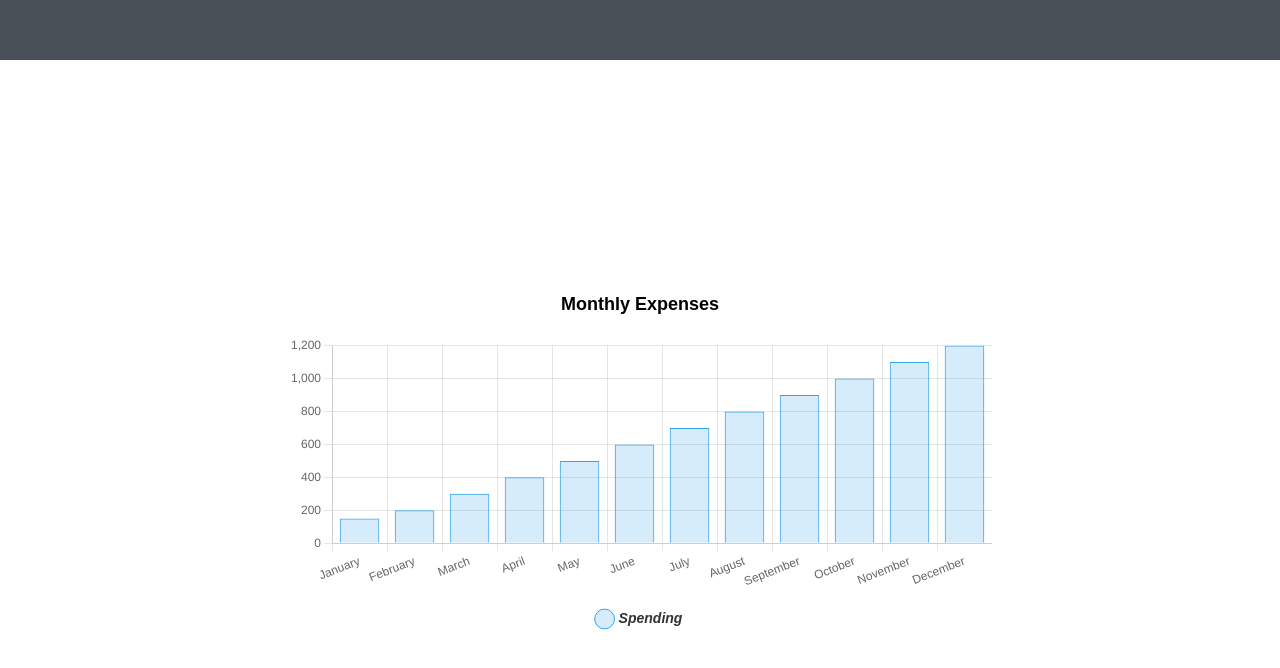
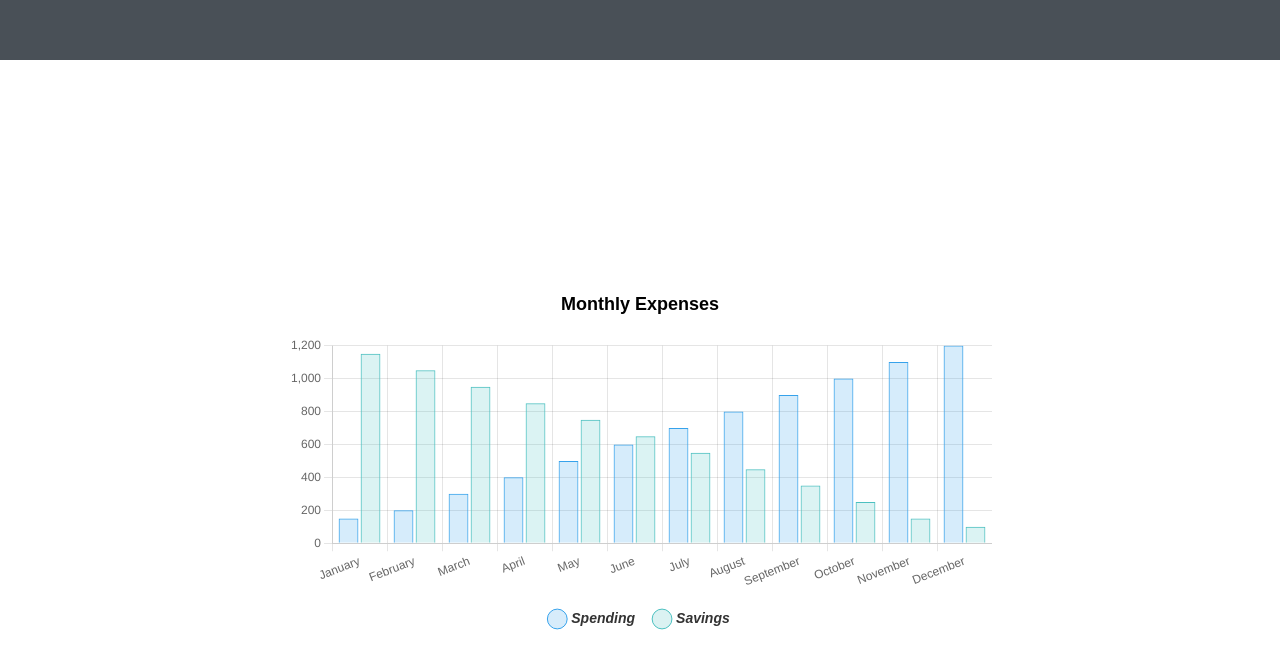
Before and after one commit to JohnArochaDev/Finance-Tracker, a React (Vite) app: page / in a window 1280 px wide. Shown: the part 740-1408 px from the top of the page. Built offline with nearby package versions, Linux system fonts and the light colour scheme.

Commit message:
added a second data set to the bar graph

```diff
--- a/src/components/Charts/BarChart/index.tsx
+++ b/src/components/Charts/BarChart/index.tsx
@@ -14,6 +14,13 @@ const data = {
       borderColor: 'rgba(54, 162, 235, 1)',
       borderWidth: 1,
     },
+    {
+      label: 'Savings',
+      data: [100, 150, 250, 350, 450, 550, 650, 750, 850, 950, 1050, 1150].reverse(),
+      backgroundColor: 'rgba(75, 192, 192, 0.2)',
+      borderColor: 'rgba(75, 192, 192, 1)',
+      borderWidth: 1,
+    }
   ],
 };
 
```
